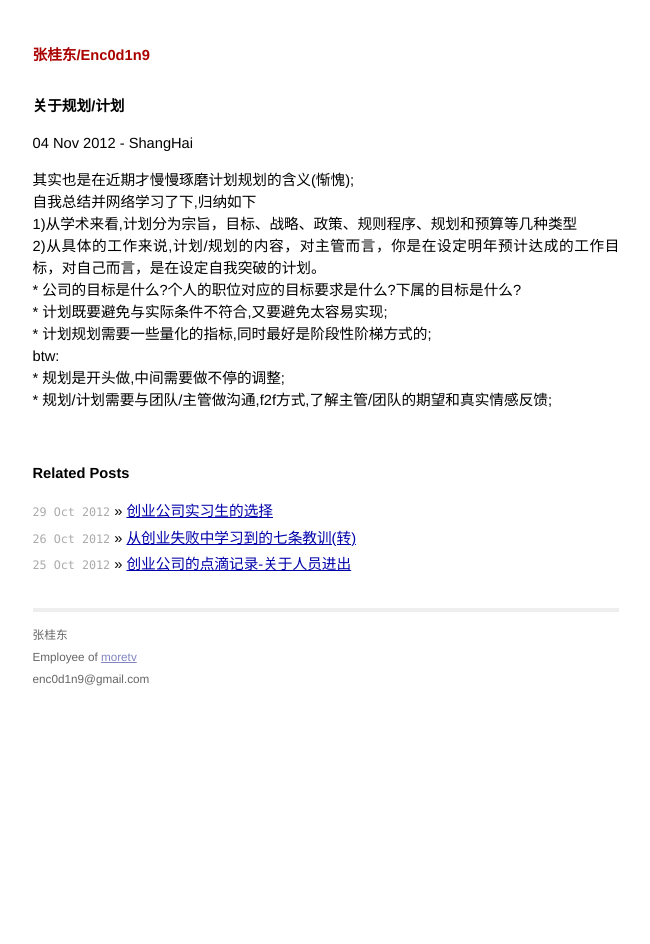
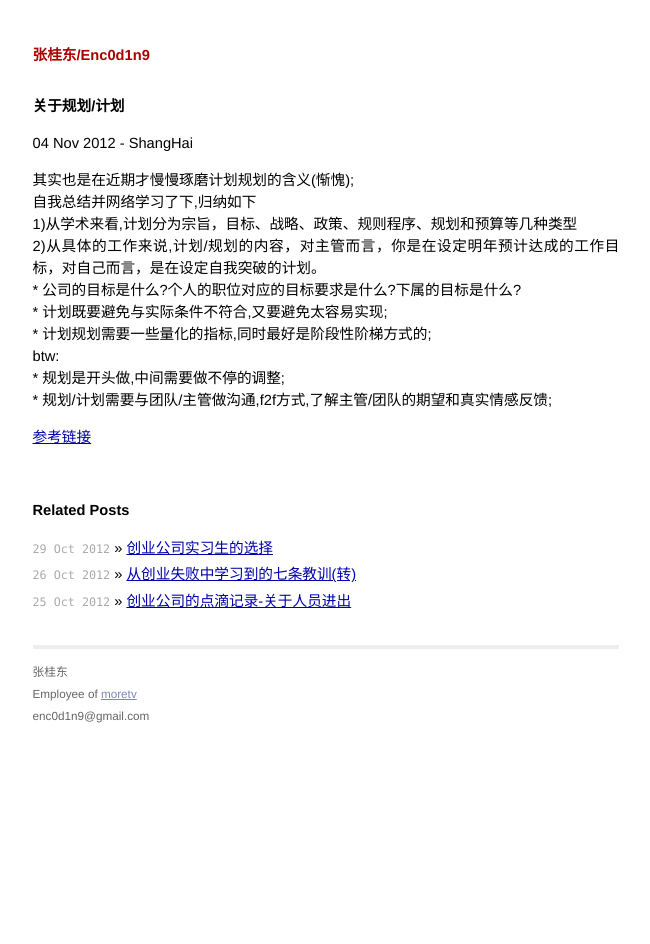
Before and after one commit to enc0d1n9/Blog, a Jekyll site: the page built from _posts/2012-11-04-About-Plan.html, in a window 1280 px wide. Shown: the whole page, without its empty margins (314-964 px from the left). Built offline with Jekyll 4.4.1, drawn with Linux system fonts in a browser that asks for light colours; Markdown is read by kramdown in place of the engine named in the settings.

Commit message:
update post
update

```diff
--- a/_posts/2012-11-04-About-Plan.html
+++ b/_posts/2012-11-04-About-Plan.html
@@ -21,7 +21,7 @@ btw:<br />
 	* 规划是开头做,中间需要做不停的调整;<br />
 	* 规划/计划需要与团队/主管做沟通,f2f方式,了解主管/团队的期望和真实情感反馈;<br />
 
-<link rel="*** 参考链接 ***" href="http://wiki.mbalib.com/wiki/%E8%AE%A1%E5%88%92%E5%B7%A5%E4%BD%9C" />
+<div> <a href="http://wiki.mbalib.com/wiki/%E8%AE%A1%E5%88%92%E5%B7%A5%E4%BD%9C"> 参考链接</a> </div>
 <br />
 
 </p>
```
